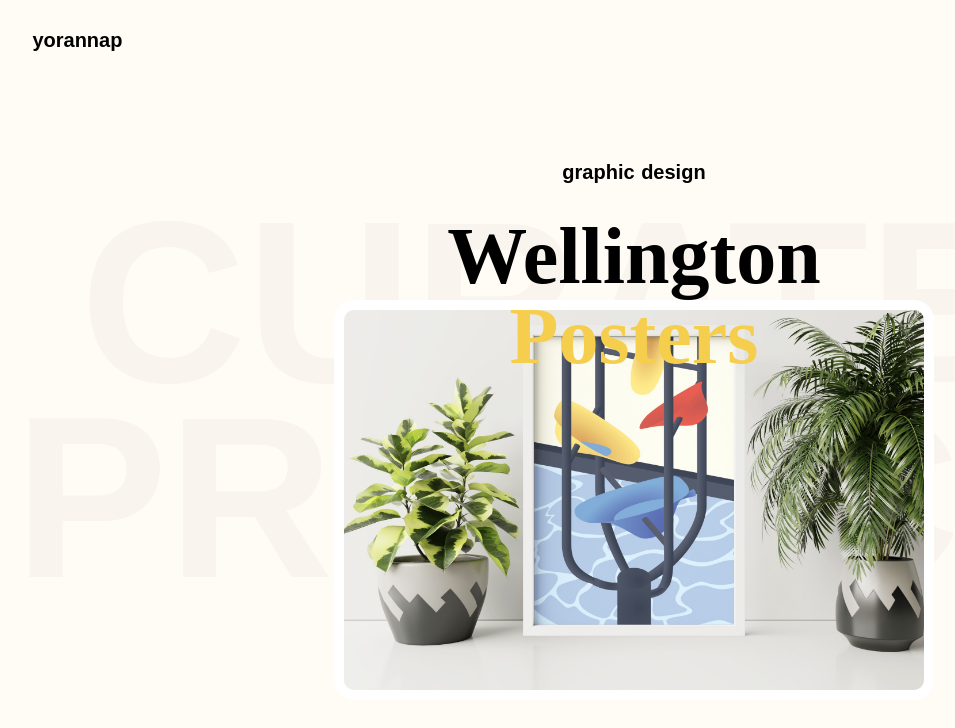
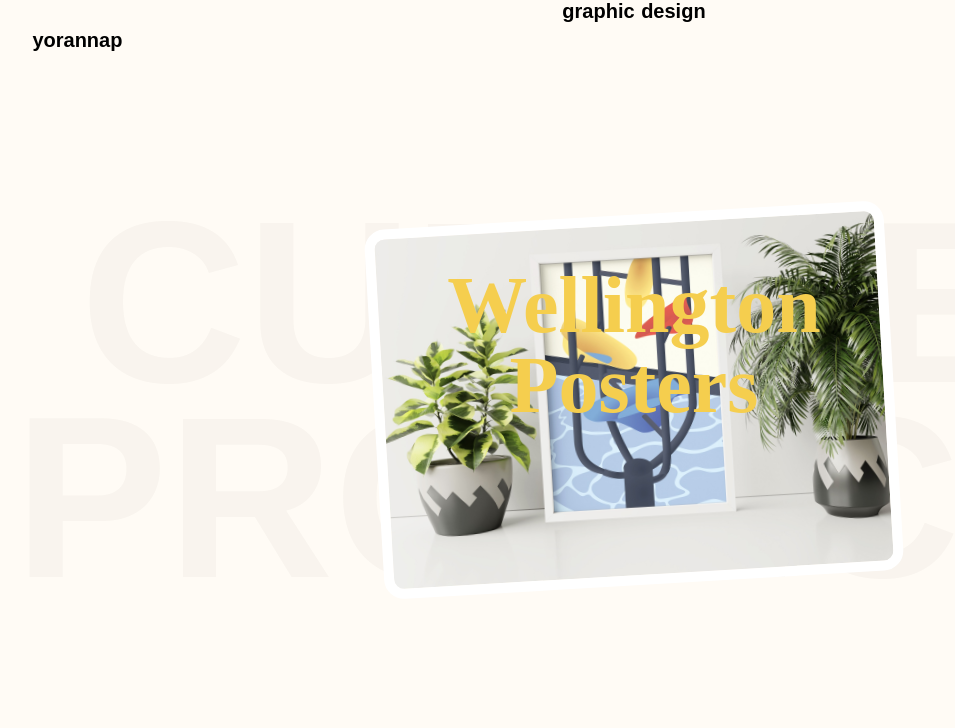
Before and after one commit to yorannap/portfolio-site, a Nuxt app: page / in a window 1280 px wide. Shown: the top 728 px of the page, without its empty margins (6-961 px from the left). Built offline with nearby package versions, Linux system fonts and the light colour scheme; a web font is replaced by a local one.

Commit message:
shit working!

```diff
--- a/pages/index.vue
+++ b/pages/index.vue
@@ -7,15 +7,15 @@
     </header>
     <div @scroll="loco" id="projects" data-scroll-container>
       <div class="featured-project" data-scroll :data-scroll-section="projects" v-for="projects in projectNo" :key="projects">
+        <p class="kicker" data-scroll>Graphic design</p>
         <div class="project-header">
-          <p class="kicker" data-scroll data-scroll-speed="2">Graphic design</p>
-          <h2 class="project-title-1" data-scroll data-scroll-speed="3">Wellington Posters</h2>
+          <h2 class="project-title-1 project-titles" data-scroll>Wellington Posters</h2>
         </div>
         <div class="ghost-container">
-          <h2 class="project-title-2" data-scroll data-scroll-speed="3" data-scroll-delay="0.15">Wellington Posters</h2>
-        </div>
-        <div class="project-image-container">
-          <div></div>
+          <div class="project-image"></div>
+          <div class="ghost-wrapper">
+            <h2 class="project-title-2 project-titles" data-scroll>Wellington Posters</h2>
+          </div>
         </div>
       </div>
     </div>
@@ -54,17 +54,51 @@ export default {
   methods: {
     loco(e) {
       this.lmS.update();
+      let animDuration = 2;
+      let titleOffsetY = 500;
+      let ease = "power2.out";
+      let mouseX;
+      let mouseY;
 
-      let firstProjectTitle1 = document.querySelectorAll(".project-title-1.is-inview")[0];
-      let secondProjectTitle1 = document.querySelectorAll(".project-title-1.is-inview")[1];
-      let firstProjectTitle2 = document.querySelectorAll(".project-title-2.is-inview")[0];
-      let secondProjectTitle2 = document.querySelectorAll(".project-title-2.is-inview")[1];
+      let firstProject = document.querySelectorAll(".featured-project.is-inview")[0];
+      let secondProject = document.querySelectorAll(".featured-project.is-inview")[1];
 
-      //firstProjectTitle1.style.border = "1px solid green"
+      let firstTitles = firstProject.querySelectorAll(".project-titles");
+      let secondTitles = secondProject.querySelectorAll(".project-titles");
 
-      //gsap.to(firstProjectTitle2, {y: this.elementProps.firstProjectTitle1.location.y, ease: "InOut", duration: 0.2});
+      let firstGhostWrapper = firstProject.querySelector(".ghost-wrapper");
+      let firstGhostContainer = firstProject.querySelector(".ghost-container");
 
+      let secondGhostWrapper = secondProject.querySelector(".ghost-wrapper");
+      let secondGhostContainer = secondProject.querySelector(".ghost-container");
 
+      if (e != undefined) {
+        mouseX = map_range(e.clientX, 0, window.innerWidth, -30, 30);
+        mouseY = map_range(e.clientY, 0, window.innerHeight, -30, 30);
+        // console.log(mouseX, mouseY)
+      }
+
+      if(firstProject) {
+        let rotate = map_range(firstTitles[0].getBoundingClientRect().y, 0, window.innerHeight, -10, 10);
+        let position = map_range(firstTitles[0].getBoundingClientRect().y - titleOffsetY, 0, window.innerHeight, -50, 50);
+
+        gsap.to(firstTitles, {y: position + mouseY, x: mouseX, ease: ease, duration: animDuration});
+        gsap.to(firstGhostWrapper, {rotate: -rotate, ease: ease, duration: animDuration});
+        gsap.to(firstGhostContainer, {y: mouseY, x: mouseX, rotate: rotate, ease: ease, duration: animDuration});
+      }
+
+      if(secondTitles) {
+        let rotate2 = map_range(secondTitles[0].getBoundingClientRect().y, 0, window.innerHeight, -10, 10);
+        let position2 = map_range(secondTitles[0].getBoundingClientRect().y - titleOffsetY, 0, window.innerHeight, -50, 50);
+
+        gsap.to(secondTitles, {y: position2, ease: ease, duration: animDuration});
+        gsap.to(secondGhostWrapper, {rotate: -rotate2, ease: ease, duration: animDuration});
+        gsap.to(secondGhostContainer, {rotate: rotate2, ease: ease, duration: animDuration});
+      }
+
+      function map_range(value, low1, high1, low2, high2) {
+        return low2 + (high2 - low2) * (value - low1) / (high1 - low1);
+      }
       /* if(secondProjectTitle1) {
         secondProjectTitle1.style.border = "1px solid orange"
         this.elementProps.secondProjectTitle1.location = secondProjectTitle1 ? secondProjectTitle1.getBoundingClientRect() : null;
@@ -82,9 +116,6 @@ export default {
       /* imageText.style.top = imageCords; */
 
 
-      function map_range(value, low1, high1, low2, high2) {
-        return low2 + (high2 - low2) * (value - low1) / (high1 - low1);
-      }
       /* if (e != undefined) {
         let remapX = map_range(e.clientX, 0, windowHeight, -30, 30);
         let remapY = map_range(e.clientY, 0, windowHeight, -30, 30);
@@ -170,17 +201,6 @@ header {
   position: absolute;
 }
 
-.project-image-container div {
-  background: url('~assets/wellington.jpg');
-  position: absolute;
-  top: 0;
-  left: 0;
-  width: 100%;
-  height: 100%;
-  background-size: cover;
-  background-position: 50% 50%;
-}
-
 .kicker, .project-header {
   text-align: center;
 }
@@ -189,7 +209,6 @@ header {
   position: relative;
   width: 100%;
   height: 100%;
-  padding-top: 25vh;
 }
 
 .kicker {
@@ -210,28 +229,37 @@ header {
 }
 
 .project-image-container,
-.ghost-container {
-  max-width: 600px;
-  max-height: 400px;
+.ghost-container,
+.ghost-wrapper,
+.project-header {
+  max-width: 500px;
+  max-height: 350px;
   width: 100%;
   height: 100%;
   left: 50%;
-  transform: translateX(-50%);
-  border-radius: 20px;
-  overflow: hidden;
+  top: 50%;
+  transform: translate(-50%, -50%);
   position: absolute;
 }
 
-.project-image-container {
-  border: 10px solid white;
-  margin-top: 100px;
-  z-index: 1;
+.project-image {
+  background: url('~assets/wellington.jpg');
+  position: absolute;
+  top: 0;
+  left: 0;
+  width: 100%;
+  height: 100%;
+  background-size: cover;
+  background-position: 50% 50%;
 }
 
 .ghost-container {
-  /* max-width: 700px!important; */
-  clip-path: inset(110px 0 0 0);
+  /* clip-path: inset(110px 0 0 0); */
   z-index: 2;
+  border: 10px solid white;
+  border-radius: 20px;
+  box-sizing: content-box;
+  overflow: hidden;
 }
 
 .project-title-1,
```
